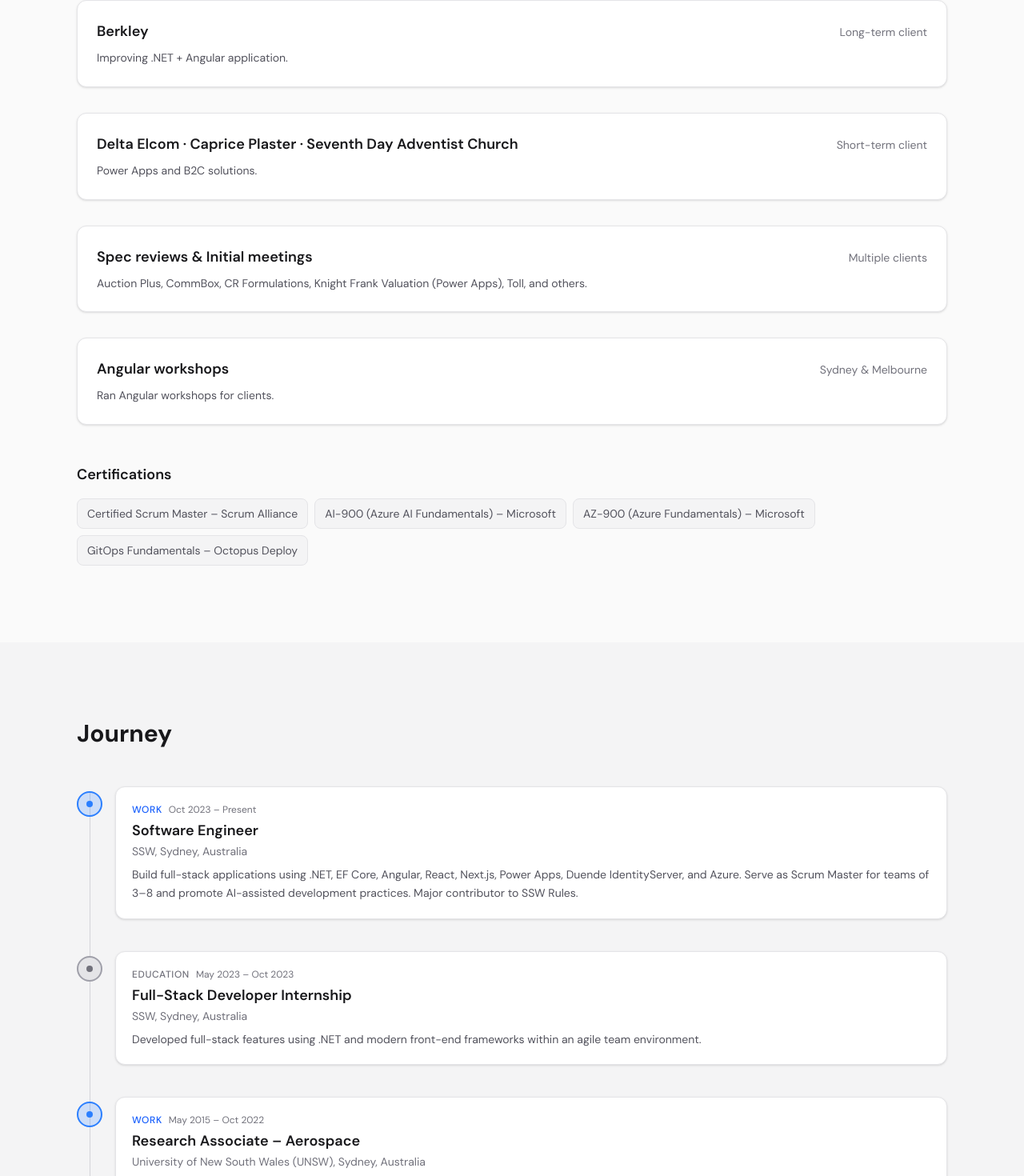
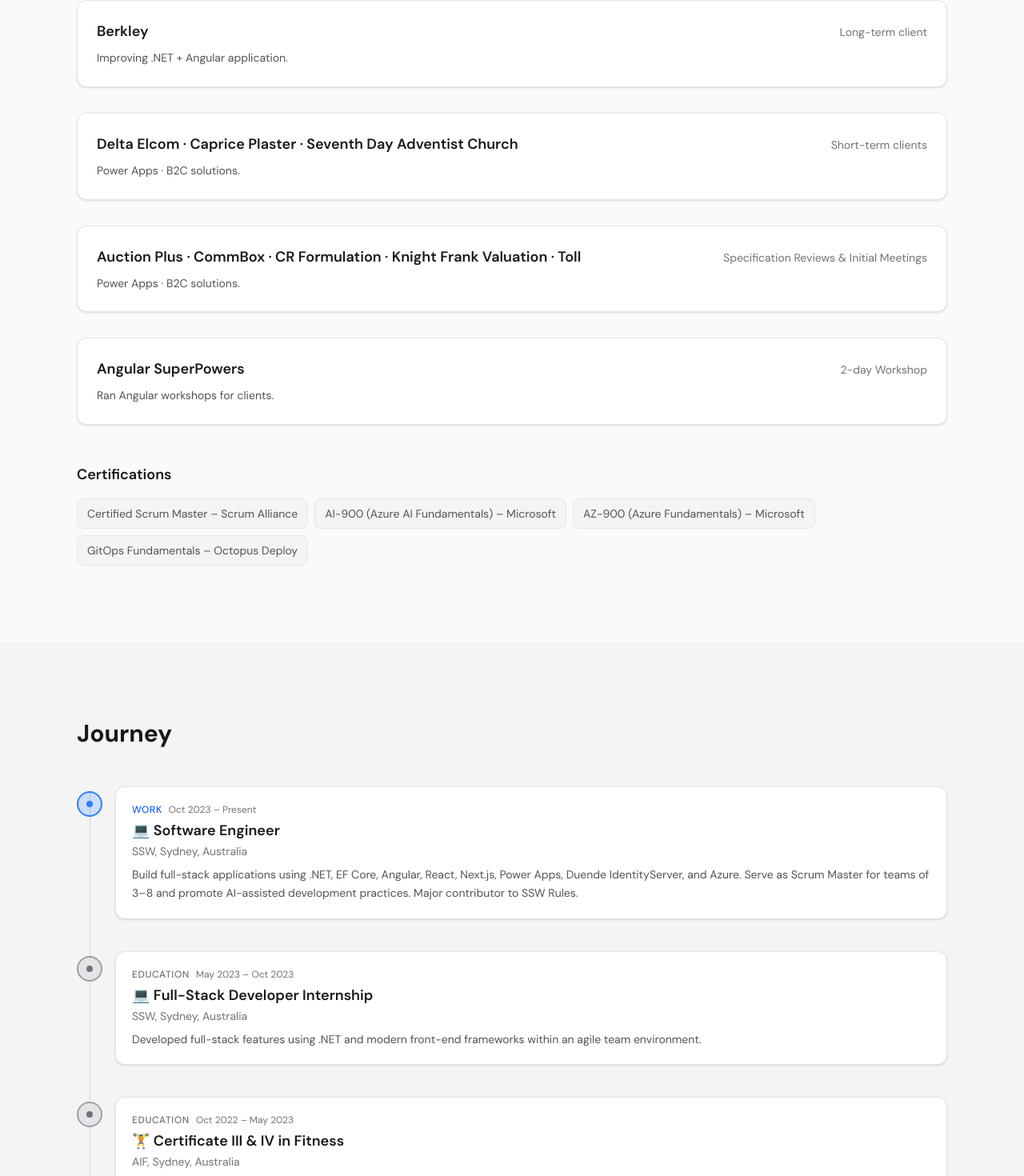
Before and after one commit to jeoffreyfischer/my-pro-resume, a React (Vite) app: page / in a window 1280 px wide. Shown: the part 1460-2930 px from the top of the page at 80% size. Built offline with nearby package versions, Linux system fonts and the light colour scheme.

Commit message:
Updated content

```diff
--- a/src/data/resume.ts
+++ b/src/data/resume.ts
@@ -46,7 +46,7 @@ export const skills = [
 export const timeline = [
   {
     type: "education" as const,
-    title: "PhD in Aerospace Engineering",
+    title: "🚀 PhD - Aerospace Engineering",
     org: "University of Poitiers, France",
     period: "Sep 2009 – Mar 2013",
     description:
@@ -54,7 +54,7 @@ export const timeline = [
   },
   {
     type: "work" as const,
-    title: "Lecturer (Full-Time, Fixed-Term)",
+    title: "🧑‍🏫 Lecturer (Full-Time, Fixed-Term)",
     org: "IUT Civil Engineering, Bordeaux, France",
     period: "Sep 2013 – Aug2015",
     description:
@@ -62,7 +62,7 @@ export const timeline = [
   },
   {
     type: "work" as const,
-    title: "Research Associate – Aerospace",
+    title: "🚀 Research Associate – Aerospace Engineering",
     org: "University of New South Wales (UNSW), Sydney, Australia",
     period: "May 2015 – Oct 2022",
     description:
@@ -70,7 +70,15 @@ export const timeline = [
   },
   {
     type: "education" as const,
-    title: "Full-Stack Developer Internship",
+    title: "🏋️ Certificate III & IV in Fitness",
+    org: "AIF, Sydney, Australia",
+    period: "Oct 2022 – May 2023",
+    description:
+      "Followed the AIF program to become a certified Personal Trainer.",
+  },
+  {
+    type: "education" as const,
+    title: "💻 Full-Stack Developer Internship",
     org: "SSW, Sydney, Australia",
     period: "May 2023 – Oct 2023",
     description:
@@ -78,7 +86,7 @@ export const timeline = [
   },
   {
     type: "work" as const,
-    title: "Software Engineer",
+    title: "💻 Software Engineer",
     org: "SSW, Sydney, Australia",
     period: "Oct 2023 – Present",
     description:
@@ -94,17 +102,17 @@ export const projects = [
   },
   {
     title: "Delta Elcom · Caprice Plaster · Seventh Day Adventist Church",
-    role: "Short-term client",
-    description: "Power Apps and B2C solutions.",
+    role: "Short-term clients",
+    description: "Power Apps · B2C solutions.",
   },
   {
-    title: "Spec reviews & Initial meetings",
-    role: "Multiple clients",
-    description: "Auction Plus, CommBox, CR Formulations, Knight Frank Valuation (Power Apps), Toll, and others.",
+    title: "Auction Plus · CommBox · CR Formulation · Knight Frank Valuation · Toll",
+    role: "Specification Reviews & Initial Meetings",
+    description: "Power Apps · B2C solutions.",
   },
   {
-    title: "Angular workshops",
-    role: "Sydney & Melbourne",
+    title: "Angular SuperPowers",
+    role: "2-day Workshop",
     description: "Ran Angular workshops for clients.",
   },
 ];
@@ -131,18 +139,18 @@ export const certifications = [
 export const hobbies = [
   {
     title: "Guitar",
-    detail: "25 years – Led Zeppelin all the way!",
+    detail: "25 years – ",
     placeholder: "video" as const,
     embedUrl: "https://www.youtube.com/embed/WS0HWQtoBv8",
   },
   {
     title: "Fitness & Personal Training",
-    detail: "Certificates 3 & 4 – From Bicep files to Biceps",
+    detail: "From Bicep files to Biceps",
     placeholder: "none" as const,
   },
   {
     title: "Running",
-    detail: "Staying active outdoors.",
+    detail: "Half-marathon but double-pain",
     placeholder: "image" as const,
     imageSrc: "/images/2025-sydney-half-marathon.png",
   },
```
